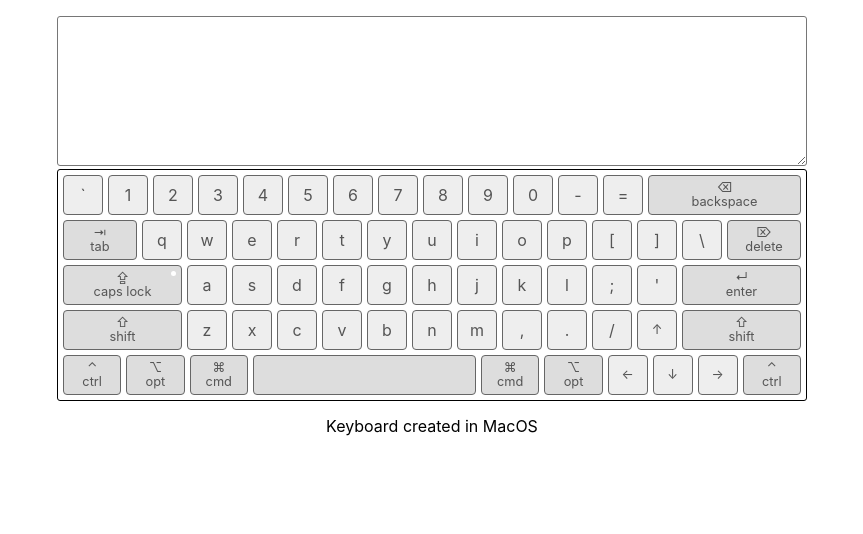
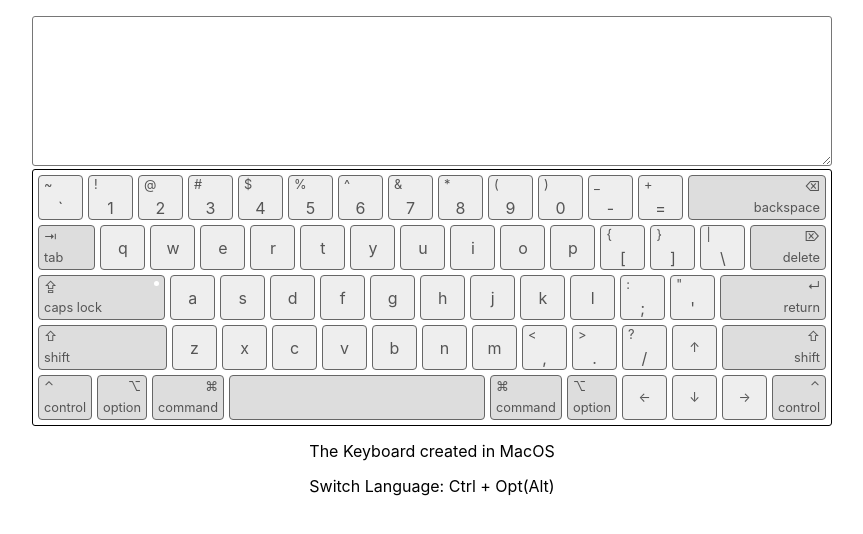
Before and after one commit to phoinixru/virtual-keyboard, a website with bundled scripts: page index.html in a window 1280 px wide. Shown: the whole page, without its empty margins (208-1071 px from the left). Built offline with nearby package versions, Linux system fonts and the light colour scheme.

Commit message:
feat: add language change

```diff
--- a/assets/js/keyboard.js
+++ b/assets/js/keyboard.js
@@ -1,9 +1,12 @@
-import { elt, assign } from './utils.js';
+import { elt, assign, values } from './utils.js';
 import KEYS from './keys.js';
 
 const CssClasses = {
   BLOCK: 'keyboard',
   CREATED: 'keyboard__created',
+  LANGUAGE: 'keyboard__lang',
+  LANGUAGE_DEFAULT: 'keyboard_lang_default',
+  LANGUAGE_ALTERNATE: 'keyboard_lang_alternate',
   LAYOUT: 'keyboard__layout',
   ROW: 'keyboard__row',
   CAPS: 'keyboard_caps',
@@ -16,6 +19,8 @@ const CssClasses = {
   KEY_LEFT: 'key_left',
   KEY_RIGHT: 'key_right',
   KEY_PRESSED: 'key_pressed',
+  KEY_LETTER: 'key_letter',
+  KEY_LETTER_SL: 'key_letter-sl',
 };
 
 const LAYOUT = [
@@ -30,8 +35,10 @@ const LANGUAGE = {
   FIRST: 'en',
   SECOND: 'ru',
 };
+const DEFAULT_LANGUAGE = 'en';
 
-const CREATED_IN_TEXT = 'Keyboard created in MacOS';
+const CREATED_IN_TEXT = 'The Keyboard created in MacOS';
+const LANGUAGE_SWITCH_HINT = 'Switch Language: Ctrl + Opt(Alt)';
 
 const REPEAT_KEYS_DEFAULT = true;
 const REPEAT_KEYS_DELAY = 500;
@@ -43,14 +50,15 @@ export default class VirtualKeyboard {
   constructor({ repeatKeys = REPEAT_KEYS_DEFAULT } = {}) {
     this.container = elt('div', { className: CssClasses.BLOCK });
     this.buttons = {};
-    this.lang = 'en';
     this.isCapsLocked = false;
     this.isShiftPressed = false;
     this.stickyShift = false;
     this.repeatKeys = repeatKeys;
 
+    this.setLanguage();
     this.renderKeyboard();
     this.addCreatedClause();
+    this.addLanguageSwitchHint();
     this.addEventListeners();
   }
 
@@ -68,6 +76,29 @@ export default class VirtualKeyboard {
         className: CssClasses.CREATED,
       }, CREATED_IN_TEXT),
     );
+  }
+
+  addLanguageSwitchHint() {
+    this.container.append(
+      elt('p', {
+        className: CssClasses.LANGUAGE,
+      }, LANGUAGE_SWITCH_HINT),
+    );
+  }
+
+  setLanguage(change = false) {
+    let lang = localStorage?.lang || DEFAULT_LANGUAGE;
+
+    if (change) {
+      lang = values(LANGUAGE).filter((e) => e !== lang).pop();
+    }
+
+    this.lang = lang;
+    localStorage.lang = lang;
+
+    const isDefaultLang = lang === DEFAULT_LANGUAGE;
+    this.container.classList.toggle(CssClasses.LANGUAGE_DEFAULT, isDefaultLang);
+    this.container.classList.toggle(CssClasses.LANGUAGE_ALTERNATE, !isDefaultLang);
   }
 
   renderKeyboard() {
@@ -122,16 +153,24 @@ export default class VirtualKeyboard {
 
     const [mainKey, auxKey] = firstLang;
     const [slMainKey, slAuxKey] = secondLang;
+    let isLetter = false;
+    let isSlLetter = false;
 
     if (mainKey) {
       assign(dataset, {
         mainKey, auxKey, slMainKey, slAuxKey,
       });
+
+      isLetter = auxKey === mainKey.toUpperCase();
+      isSlLetter = slAuxKey === slMainKey.toUpperCase();
     } else {
       assign(dataset, { label });
     }
 
     button.classList.add(`${CssClasses.KEY}_${code}`);
+    button.classList.toggle(CssClasses.KEY_LETTER, isLetter);
+    button.classList.toggle(CssClasses.KEY_LETTER_SL, isSlLetter);
+
     assign(button.dataset, dataset);
 
     this.buttons[code] = button;
@@ -190,6 +229,8 @@ export default class VirtualKeyboard {
   }
 
   handleKeyboardEvents(event) {
+    event.preventDefault();
+
     const {
       type, code, key, isTrusted,
     } = event;
@@ -220,6 +261,12 @@ export default class VirtualKeyboard {
     const hasSpecial = altKey || metaKey || ctrlKey;
 
     this.togglePressed(code, true);
+
+    const switchLang = (key === 'Alt' && ctrlKey) || (key === 'Control' && altKey);
+
+    if (switchLang) {
+      this.setLanguage(true);
+    }
 
     if (hasSpecial && !SPECIAL_KEYS.includes(key)) {
       return;
--- a/assets/js/keys.js
+++ b/assets/js/keys.js
@@ -149,13 +149,13 @@ export default {
   /* Functional Keys */
   AltLeft: {
     key: 'Alt',
-    label: 'opt',
+    label: 'option',
     icon: '⌥',
     isFunctional: true,
   },
   AltRight: {
     key: 'Alt',
-    label: 'opt',
+    label: 'option',
     icon: '⌥',
     isFunctional: true,
   },
@@ -173,31 +173,31 @@ export default {
   },
   ControlLeft: {
     key: 'Control',
-    label: 'ctrl',
+    label: 'control',
     icon: '⌃',
     isFunctional: true,
   },
   ControlRight: {
     key: 'Control',
-    label: 'ctrl',
+    label: 'control',
     icon: '⌃',
     isFunctional: true,
   },
   Enter: {
     key: 'Enter',
-    label: 'enter',
+    label: 'return',
     icon: '↵',
     isFunctional: true,
   },
   MetaLeft: {
     key: 'Meta',
-    label: 'cmd',
+    label: 'command',
     icon: '⌘',
     isFunctional: true,
   },
   MetaRight: {
     key: 'Meta',
-    label: 'cmd',
+    label: 'command',
     icon: '⌘',
     isFunctional: true,
   },
--- a/sass/components/_keyboard.scss
+++ b/sass/components/_keyboard.scss
@@ -1,8 +1,10 @@
 .keyboard {
-  width: 750px;
+  width: 800px;
   margin: auto;
 
   --gap: 5px;
+  --btn-width: 45px;
+  --key-margin: 3px 0;
 }
 
 .keyboard__layout {
@@ -26,14 +28,18 @@
   text-align: center;
 }
 
+.keyboard__lang {
+  text-align: center;
+}
+
 .key {
   display: flex;
-  flex-direction: row;
+  flex-direction: column;
   justify-content: center;
   align-items: center;
-  height: 40px;
-  width: 40px;
-  padding: 0;
+  height: var(--btn-width);
+  width: var(--btn-width);
+  padding: 5px;
 
   border: 1px solid var(--color-button-border);
   border-radius: 4px;
@@ -42,19 +48,26 @@
   background: var(--bg-button);
 
   cursor: pointer;
-  user-select: none;
   transition: background 0.2s;
 
   &:before {
     content: attr(data-icon);
+    margin: var(--key-margin);
   }
 
   &:after {
     content: attr(data-label);
+    margin: var(--key-margin);
   }
 
   &[data-main-key]:after {
     content: attr(data-main-key);
+  }
+
+  &[data-aux-key]:before {
+    content: attr(data-aux-key);
+    font-size: 0.8em;
+    align-self: flex-start;
   }
 
   &:hover {
@@ -69,6 +82,20 @@
   &_functional {
     flex-grow: 1;
     background: var(--bg-button-functional);
+    width: auto;
+
+    &.key_right {
+      align-items: start;
+    }
+
+    &:last-child,
+    &.key_left {
+      align-items: end;
+    }
+
+    &:first-child {
+      align-items: start;
+    }
   }
 
   &_pressed,
@@ -80,8 +107,24 @@
     display: none;
   }
 
-  &_Space {
-    flex-grow: 10;
+  &[data-code^=Control] {
+    flex-grow: unset;
+    width: calc(var(--btn-width) * 1.2);
+  }
+
+  &_ShiftRight {
+    flex-grow: unset;
+    width: calc(2.2 * var(--btn-width) + var(--gap));
+  }
+}
+
+.keyboard__row:last-child {
+  .key_functional {
+    flex-grow: unset;
+  }
+
+  .key_Space {
+    flex-grow: 1;
   }
 }
 
@@ -101,10 +144,6 @@
 }
 
 .keyboard_caps {
-  .key[data-code^=Key]:after {
-    content: attr(data-aux-key);
-  }
-
   .key_CapsLock i {
     background: greenyellow;
     box-shadow: 0 0 7px 3px greenyellow;
@@ -112,12 +151,20 @@
 }
 
 .keyboard_shift_pressed {
+  .key[data-aux-key]:before {
+    display: none;
+  }
+
   .key[data-aux-key]:after {
     content: attr(data-aux-key);
   }
 }
 
 .keyboard_shift_sticky {
+  .key[data-aux-key]:before {
+    display: none;
+  }
+
   .key[data-aux-key]:after {
     content: attr(data-aux-key);
   }
@@ -126,3 +173,49 @@
     background: var(--bg-button-pressed);
   }
 }
+
+.keyboard_lang_default {
+  &.keyboard_caps {
+    .key_letter:after {
+      content: attr(data-aux-key);
+    }
+  }
+
+  .key_letter:before {
+    display: none;
+  }
+}
+
+.keyboard_lang_alternate {
+  .key {
+    &_letter-sl:before {
+      display: none;
+    }
+
+    &[data-sl-main-key]:after {
+      content: attr(data-sl-main-key);
+    }
+
+    &[data-sl-aux-key]:before {
+      content: attr(data-sl-aux-key);
+    }
+  }
+
+  &.keyboard_caps {
+    .key_letter-sl:after {
+      content: attr(data-sl-aux-key);
+    }
+  }
+
+  &.keyboard_shift_pressed {
+    .key[data-aux-key]:after {
+      content: attr(data-sl-aux-key);
+    }
+  }
+
+  &.keyboard_shift_sticky {
+    .key[data-aux-key]:after {
+      content: attr(data-sl-aux-key);
+    }
+  }
+}
--- a/sass/layout/_wrapper.scss
+++ b/sass/layout/_wrapper.scss
@@ -1,4 +1,4 @@
 .wrapper {
-  width: 750px;
+  width: 800px;
   margin: auto;
 }
```
Also changed, not shown: assets/styles/main.css, 1 other file.
